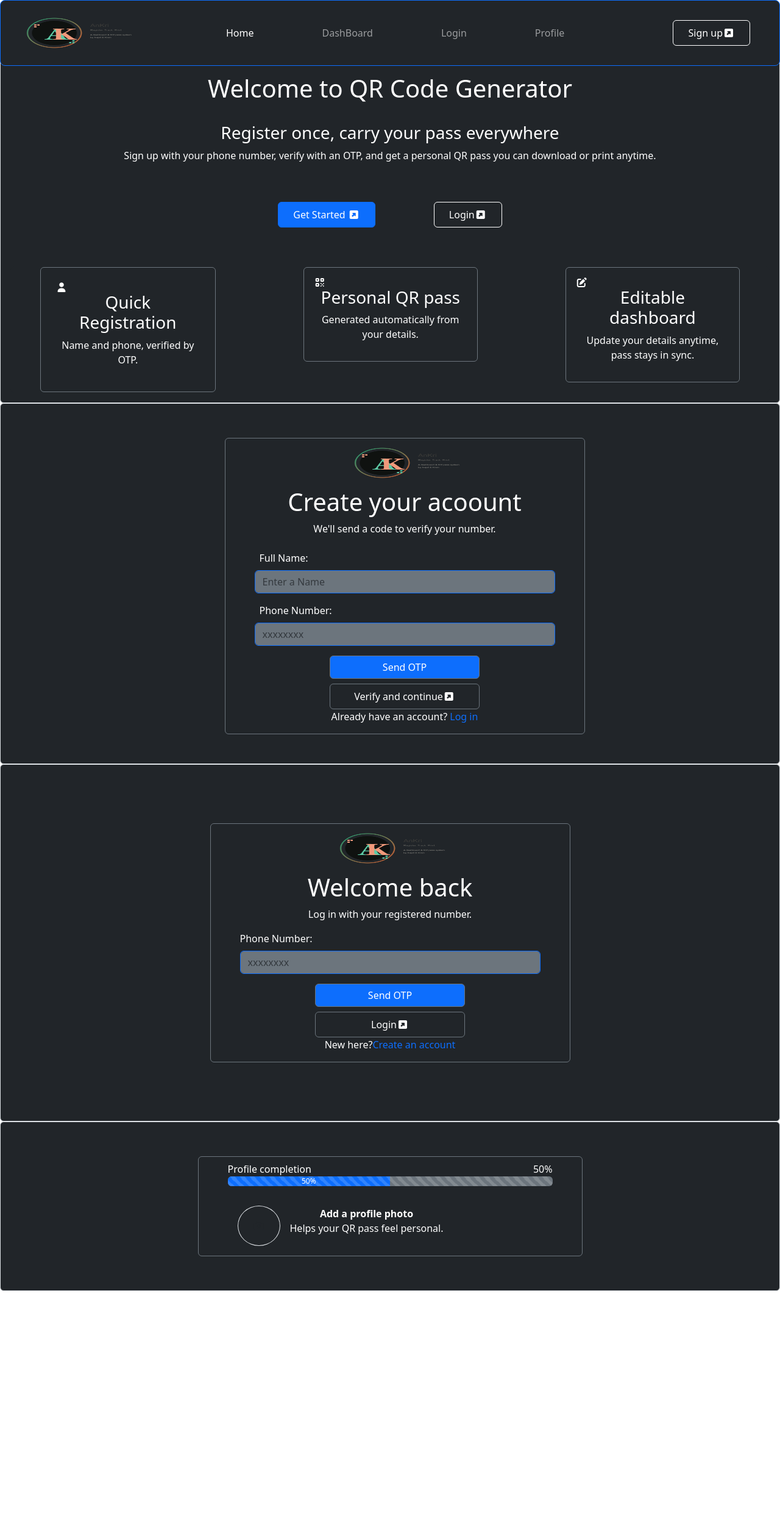
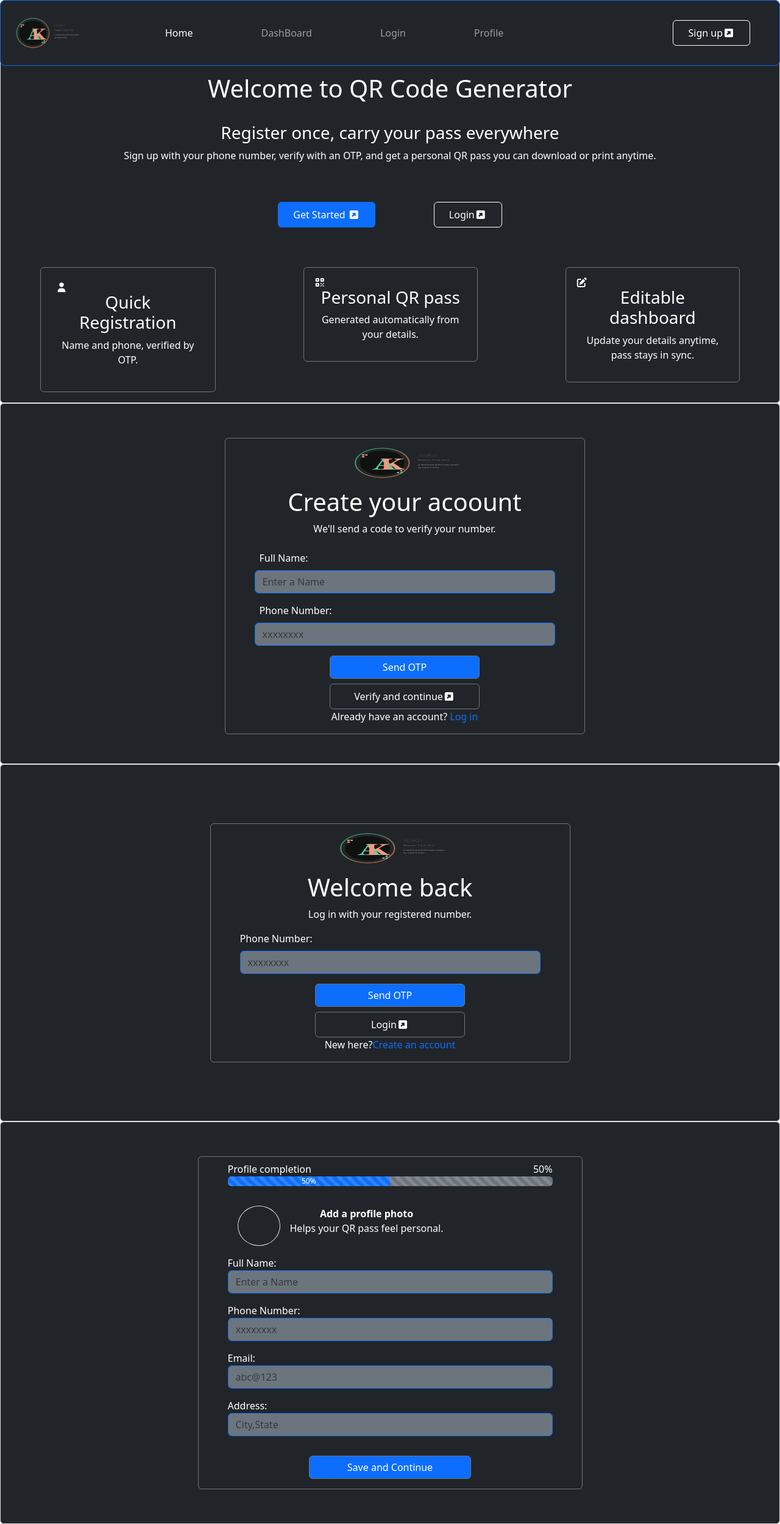
Before and after one commit to anjali-2511/AJSpire-Internship-Journey-, a React (Vite) app in the folder ReactJs_Mini_Project/QR_Code_Generator_Using_User_Details/vite-project/: page / in a window 1280 px wide. Shown: the whole page at 61% size. Before the commit the page ends 2117 px from the top, so only its background shows below. Built offline with nearby package versions, Linux system fonts and the light colour scheme.

Commit message:
Profile section completed

```diff
--- a/ReactJs_Mini_Project/QR_Code_Generator_Using_User_Details/vite-project/src/NavBar.jsx
+++ b/ReactJs_Mini_Project/QR_Code_Generator_Using_User_Details/vite-project/src/NavBar.jsx
@@ -5,7 +5,7 @@ function NavBar() {
             <nav className="navbar navbar-expand-lg navbar-dark bg-dark fixed-top border rounded-3 border-primary">
 
                 <a className="navbar-brand fw-bold " href="#">
-                    <img src={logo} alt="" width="250" height="80" />
+                    <img src={logo} alt="" width="150" height="80" />
                 </a>
 
                 <button className="navbar-toggler" type="button" data-bs-toggle="collapse" data-bs-target="#navbarNav">
@@ -20,18 +20,14 @@ function NavBar() {
                             <a className="nav-link active" href="#">Home</a>
                         </li>
 
-                        {/* <li className="nav-item">
-                            <a className="nav-link" href="#">Registration</a>
-                        </li> */}
-
-                        <li className="nav-item ms-5 me-5">
+                        <li className="nav-item ms-5 me-5 ">
                             <a className="nav-link" href="#">DashBoard</a>
                         </li>
 
-                        <li className=" nav-item ms-5 me-5">
+                        <li className=" nav-item  ms-5 me-5">
                             <a className="nav-link" href="#">Login</a>
                         </li>
-                        <li className=" nav-item ms-5 me-5">
+                        <li className=" nav-item  ms-5 me-5">
                             <a className="nav-link" href="#">Profile</a>
                         </li>
                     </ul>
--- a/ReactJs_Mini_Project/QR_Code_Generator_Using_User_Details/vite-project/src/Profile.jsx
+++ b/ReactJs_Mini_Project/QR_Code_Generator_Using_User_Details/vite-project/src/Profile.jsx
@@ -14,7 +14,7 @@ function Profile() {
 
                     <div className=" d-flex w-100 m-3">
                         <button className="btn btn-border-secondary border rounded-circle d-flex justify-content-center align-items-center mt-3 p-4 me-3">
-                               <i class="fa-regular fa-camera"></i>
+                            <i class="fa-regular fa-camera"></i>
                         </button>
                         <div className="d-flex flex-column   justify-content-center align-items-center">
 
@@ -23,10 +23,32 @@ function Profile() {
                         </div>
                     </div>
 
+                    <div>
+
+                        <span className="pb-2">Full Name:</span>
+                        <input type="text" placeholder="Enter a Name" className="form-control border-primary bg-secondary mb-3" />
+
+                        <span className="pb-2">Phone Number:</span>
+                        <input type="text" placeholder="xxxxxxxx" className="form-control border-primary bg-secondary mb-3" />
+
+                        <span className="pb-2">Email:</span>
+                        <input type="text" placeholder="abc@123" className="form-control border-primary bg-secondary mb-3" />
+
+                        <span className="pb-2">Address:</span>
+                        <input type="text" placeholder="City,State" className="form-control border-primary bg-secondary mb-3" />
+
+                        <div className="d-flex justify-content-center"> <button className="btn btn-primary m-3 border-secondary w-50  ">Save and Continue</button>
+                        </div>
+                    </div>
+
 
 
                 </div>
+
+
+
             </div>
+
 
         </>
     )
```
